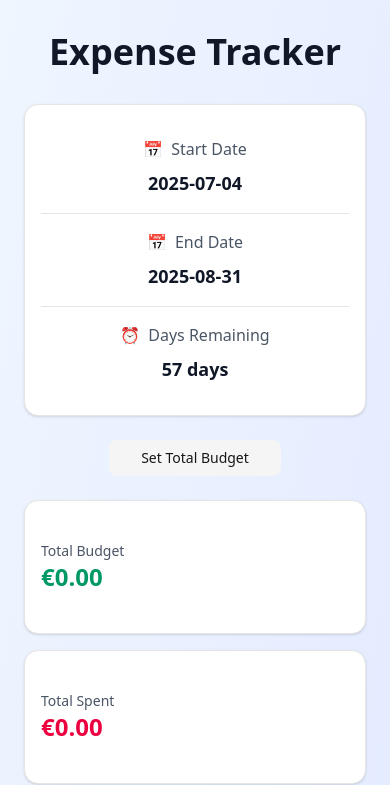
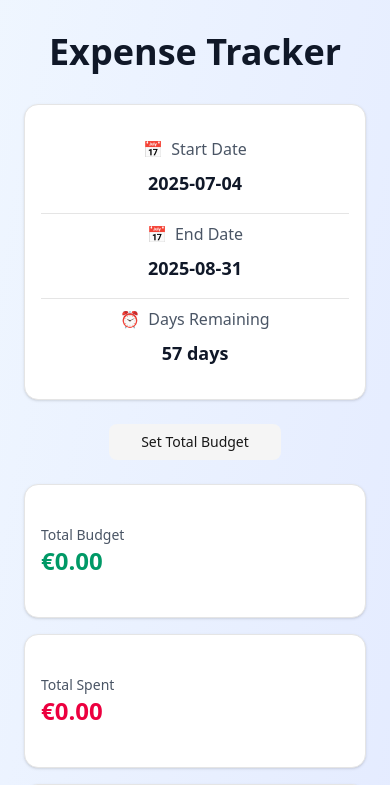
Before and after one commit to wangilisasi/beer, a Next.js app: page / in a window 390 px wide. Shown: the top 785 px of the page. Built offline with nearby package versions, Linux system fonts and the light colour scheme; no server answers; the database is empty.

Commit message:
minor ui fix4

```diff
--- a/app/page.tsx
+++ b/app/page.tsx
@@ -36,7 +36,7 @@
         {/* Period Info Card */}
         <Card className="mb-6">
           <CardContent className="px-4 py-2">
-            <div className="grid grid-cols-1 sm:grid-cols-3 gap-4 sm:gap-8">
+            <div className="grid grid-cols-1 sm:grid-cols-3 gap-2 sm:gap-8">
               <div className="text-center border-b sm:border-b-0 pb-4 sm:pb-0">
                 <div className="flex items-center justify-center mb-2">
                   <span className="text-green-500 mr-2">📅</span>
```
